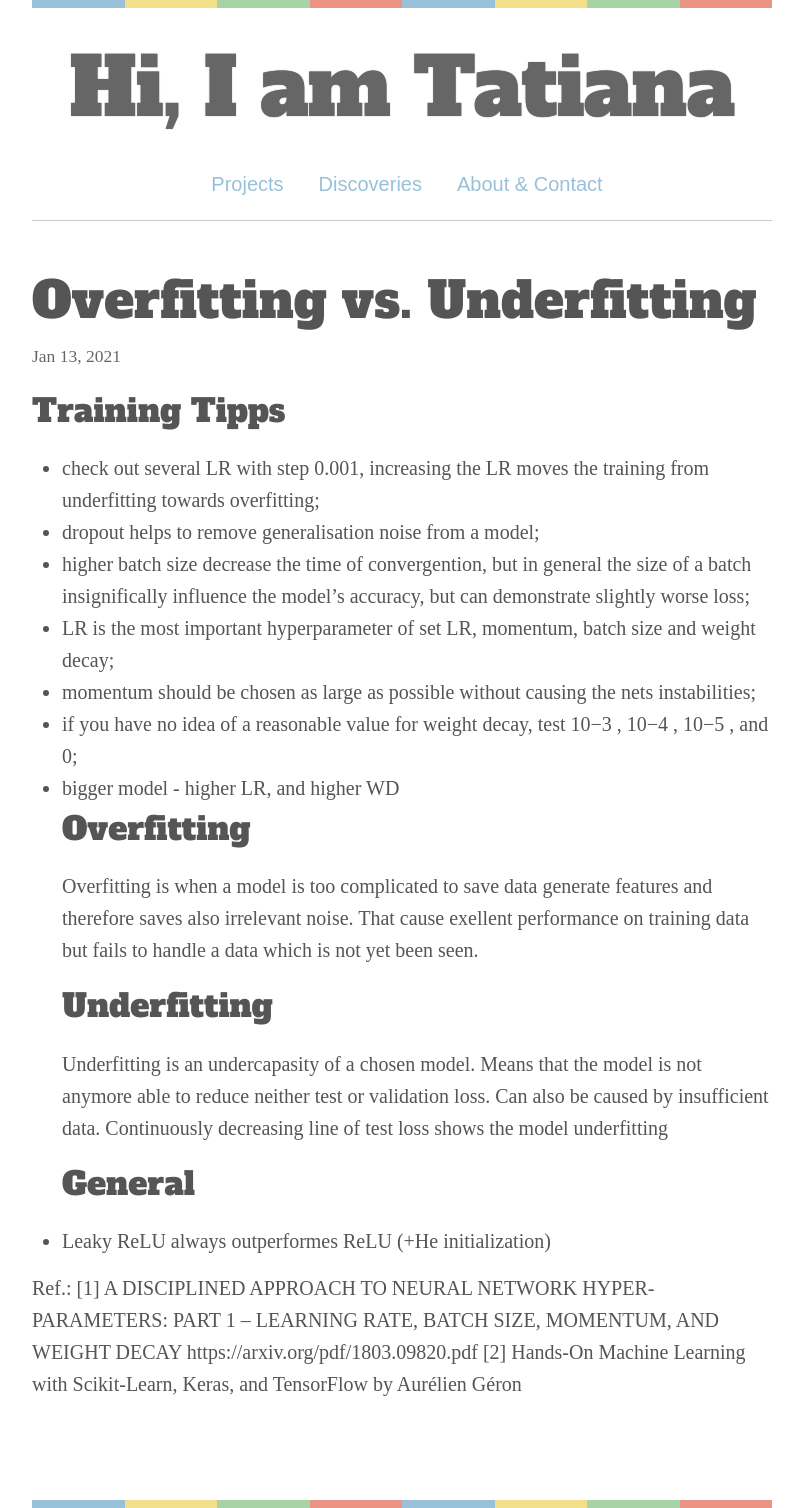
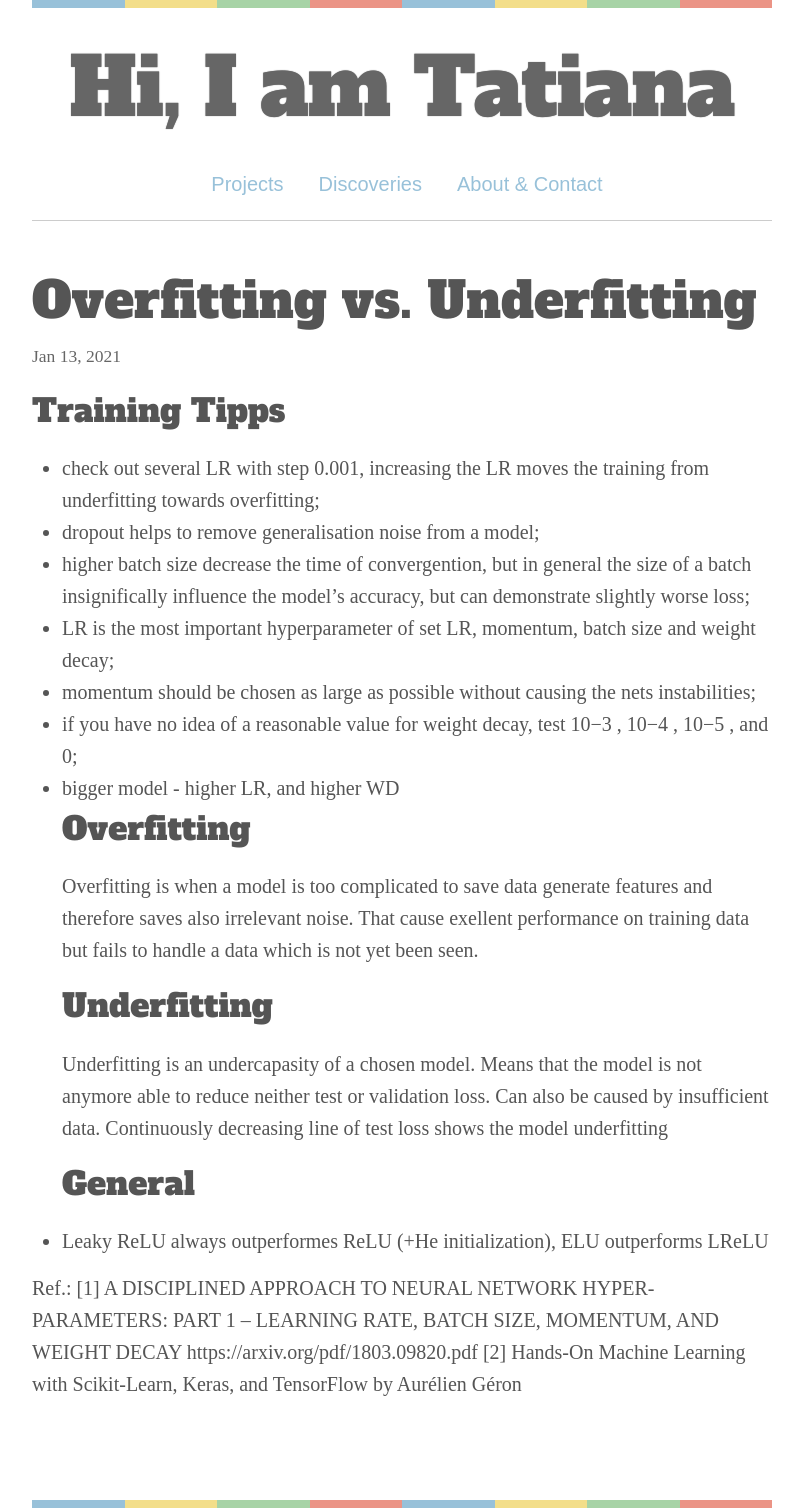
Before and after one commit to tatieliseeva/v-master, a Jekyll site: the page built from _posts/2021-01-13-Overfitting_vs_Underfitting.markdown, in a window 1280 px wide. Shown: the whole page, without its empty margins (238-1041 px from the left). Built offline with Jekyll 4.4.1, drawn with Linux system fonts in a browser that asks for light colours; some web fonts are replaced.

Commit message:
Update 2021-01-13-Overfitting_vs_Underfitting.markdown

```diff
--- a/_posts/2021-01-13-Overfitting_vs_Underfitting.markdown
+++ b/_posts/2021-01-13-Overfitting_vs_Underfitting.markdown
@@ -17,7 +17,7 @@ Overfitting is when a model is too complicated to save data generate features an
 ## Underfitting
 Underfitting is an undercapasity of a chosen model. Means that the model is not anymore able to reduce neither test or validation loss. Can also be caused by insufficient data. Continuously decreasing line of test loss shows the model underfitting
 ## General
-- Leaky ReLU always outperformes ReLU (+He initialization)
+- Leaky ReLU always outperformes ReLU (+He initialization), ELU outperforms LReLU
 
 
 Ref.:
```
